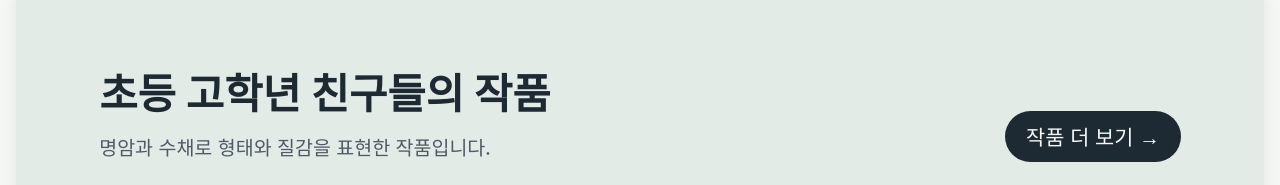
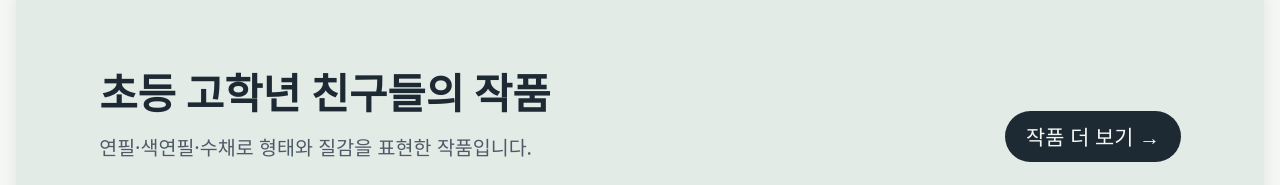
Before and after one commit to ssammisool-hub/artfriend-gallery, a plain HTML site: page consult/senior/index.html in a window 1280 px wide. Shown: the part 2980-3165 px from the top of the page. Drawn offline with Linux system fonts and the light colour scheme.

Commit message:
고학년 안내서: 작품 설명 문구 수정
Co-Authored-By: Claude Opus 5.5 <noreply@anthropic.com>
Claude-Session: https://claude.ai/code/session_01QW1o8aafi3jWtPXuv6CwAN

```diff
--- a/consult/senior/index.html
+++ b/consult/senior/index.html
@@ -137,7 +137,7 @@ body{margin:0;word-break:keep-all;overflow-wrap:anywhere;background:var(--page);
 <div class="row" style="display:flex;justify-content:space-between;align-items:end;gap:calc(48 * var(--u))">
 <div style="display:flex;flex-direction:column;gap:calc(16 * var(--u))">
 <h2 style="font-family:'Gothic A1', Arial, sans-serif;font-size:max(calc(13 * var(--u)), calc(64 * var(--u)));font-weight:800;line-height:1.2">초등 고학년 친구들의 작품</h2>
-<p style="font-size:max(calc(13 * var(--u)), calc(30 * var(--u)));line-height:1.5;color:#4E5B66">명암과 수채로 형태와 질감을 표현한 작품입니다.</p>
+<p style="font-size:max(calc(13 * var(--u)), calc(30 * var(--u)));line-height:1.5;color:#4E5B66">연필·색연필·수채로 형태와 질감을 표현한 작품입니다.</p>
 </div>
 <p style="font-size:max(calc(13 * var(--u)), calc(32 * var(--u)));font-weight:500;background:#1E2A33;color:#F5F7F4;padding:calc(16 * var(--u)) calc(32 * var(--u));border-radius:calc(999 * var(--u))"><a href="https://artfriend-gallery.vercel.app/?tag=Junior%2B" rel="noopener" target="_blank">작품 더 보기 →</a></p>
 </div>
```
